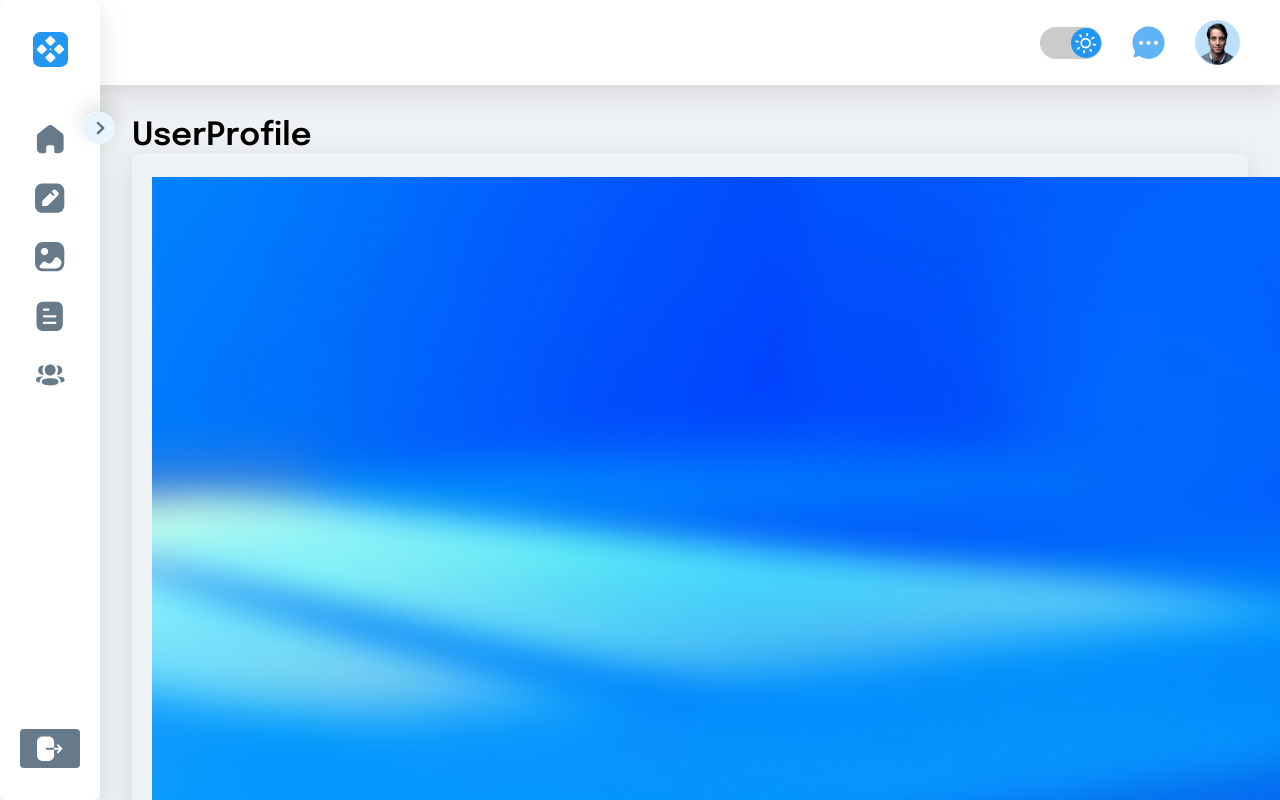
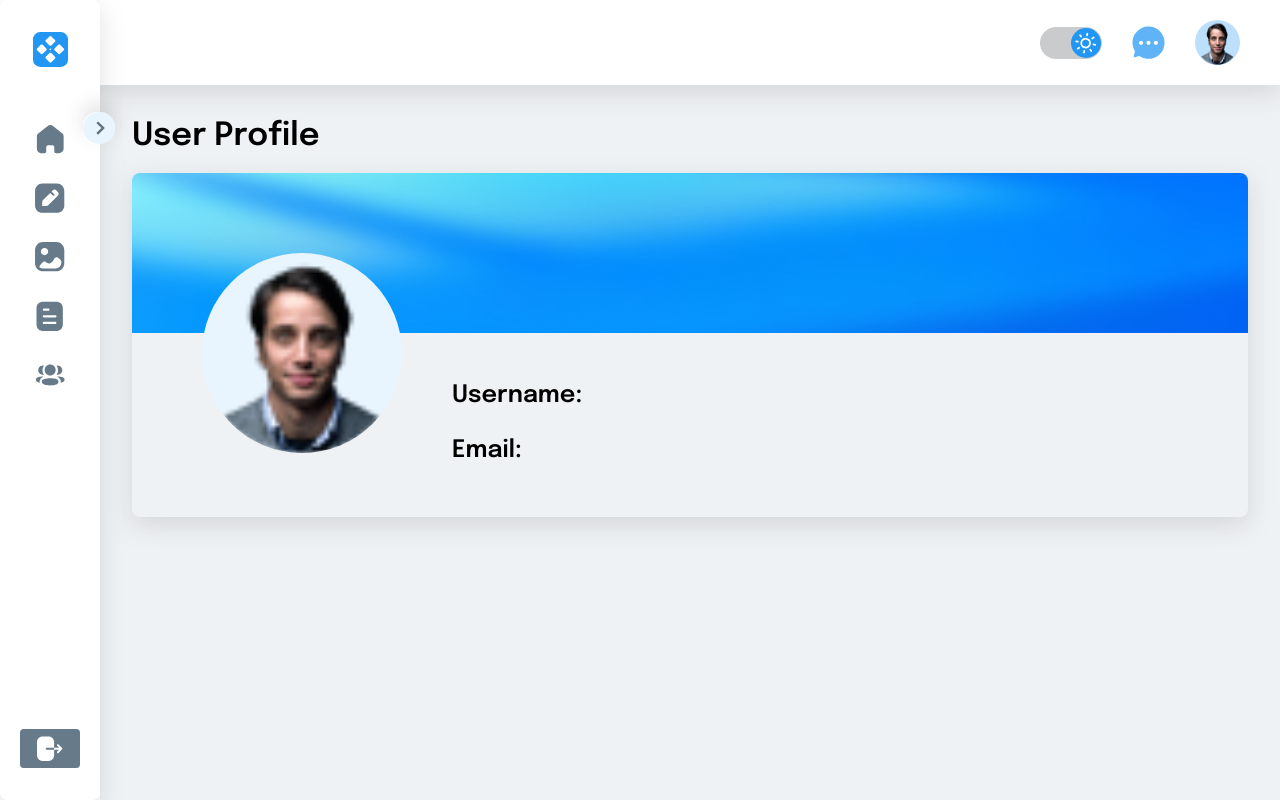
Before and after one commit to AlbinaBlazhko17/turbo, a React (Vite) app: page /profile in a window 1280 px wide. Built offline with nearby package versions, Linux system fonts and the light colour scheme; sample sign-in values are in the browser's storage.

Commit message:
feat: add layout and styles to user profile

```diff
--- a/src/pages/UserProfile/UserProfile.module.scss
+++ b/src/pages/UserProfile/UserProfile.module.scss
@@ -0,0 +1,49 @@
+@import '@scss/index.scss';
+
+.profile {
+	&__header {
+		margin-bottom: 20px;
+	}
+	&__wrapper {
+		overflow: hidden;
+	}
+	&__bg {
+		margin-top: -24px;
+		margin-left: -20px;
+		width: calc(100% + 40px);
+		height: 10em;
+		img {
+			width: 100%;
+			height: 100%;
+			object-fit: cover;
+		}
+	}
+
+	&__img {
+		position: relative;
+		margin-left: 50px;
+		width: 200px;
+		height: 200px;
+		background-color: $lighter-blue;
+		border-radius: 50%;
+		overflow: hidden;
+		margin-top: -80px;
+		z-index: 2;
+		img {
+			width: 100%;
+			height: 100%;
+			object-fit: cover;
+		}
+	}
+
+	&__info{
+		display: flex;
+		&__wrapper {
+			margin-top: 50px;
+			margin-left: 50px;
+		}
+		&-item {
+			margin-bottom: 30px;
+		}
+	}
+}
--- a/src/pages/UserProfile/UserProfile.tsx
+++ b/src/pages/UserProfile/UserProfile.tsx
@@ -1,14 +1,33 @@
+import { useSelector } from 'react-redux';
+import { RootState } from '@/customTypes/store.types';
 import bg from '@assets/img/BG.png';
+import ProfileIcon from '@assets/img/person.png';
 
 import style from './UserProfile.module.scss';
 
 function UserProfile() {
+	const user = useSelector((state: RootState) => state.user);
 	return (
-		<div className={style.wrapper}>
-			<h1>UserProfile</h1>
-			<section>
-				<div>
+		<div className={style.profile}>
+			<h1 className={style.profile__header}>User Profile</h1>
+			<section className={style.profile__wrapper}>
+				<div className={style.profile__bg}>
 					<img src={bg} alt="bg" />
+				</div>
+				<div className={style.profile__info}>
+					<div className={style.profile__img}>
+						<img src={ProfileIcon} alt="profile" />
+					</div>
+					<div className={style.profile__info__wrapper}>
+						<div className={style['profile__info-item']}>
+							<h2>Username: </h2>
+							<p className={style.profile__name}>{user.username}</p>
+						</div>
+						<div className={style['profile__info-item']}>
+							<h2>Email: </h2>
+							<p className={style.profile__email}>{user.email}</p>
+						</div>
+					</div>
 				</div>
 			</section>
 		</div>
```
